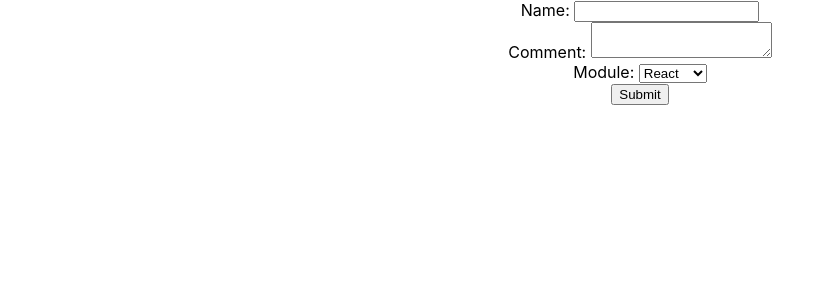
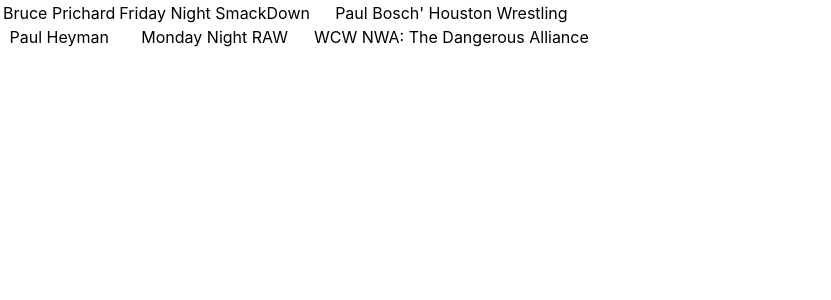
Before and after one commit to SiddAjriY2Jaccount/react-practice, a React (Create React App) app in the folder app/: page / in a window 1280 px wide. Shown: the top 300 px of the page, without its empty margins (0-831 px from the left). Built offline with nearby package versions, Linux system fonts and the light colour scheme.

Commit message:
react fragment experimenting

```diff
--- a/app/src/App.js
+++ b/app/src/App.js
@@ -16,12 +16,16 @@
 import './appStyles.css'
 import styles from './appStyles.module.css'
 import Form from './components/Form'
+import FragmentExample from './components/FragmentExample'
+import Table from './components/Table'
 
 function App() {
   return (
     <div className="App">
+      <Table />
+      {/*<FragmentExample />
       <Form />
-      {/* <h1 className="error">Error</h1>
+       <h1 className="error">Error</h1>
       <h1 className={styles.success}>Success</h1>
       <Inline />
       <Stylesheet primary={true} />
--- /dev/null
+++ b/app/src/components/FragmentExample.js
@@ -0,0 +1,12 @@
+import React from 'react'
+
+function FragmentExample() {
+    return (
+        <React.Fragment>
+            <h1>THIS IS USING FRAGMENTS</h1>
+            <p>To hold multiple enclosing tags without using the root div</p>
+        </React.Fragment>
+    )
+}
+
+export default FragmentExample
--- /dev/null
+++ b/app/src/components/Table.js
@@ -0,0 +1,16 @@
+import React from 'react'
+import TableCols from './TableCols'
+
+function Table() {
+    return (
+        <React.Fragment>
+            <table>
+                <tbody>
+                    <TableCols />
+                </tbody>
+            </table>
+        </React.Fragment>
+    )
+}
+
+export default Table
--- /dev/null
+++ b/app/src/components/TableCols.js
@@ -0,0 +1,46 @@
+import React from 'react'
+
+function TableCols() {
+    const names = [
+        {
+            id: 1,
+            name : "Bruce Prichard",
+            show : "Friday Night SmackDown",
+            debut : "Paul Bosch' Houston Wrestling"
+        },
+
+        {
+            id: 2,
+            name : "Paul Heyman",
+            show : "Monday Night RAW",
+            debut : "WCW NWA: The Dangerous Alliance"
+        }
+    ]
+
+    //const nameList = names.map(name => <Person key={name.id} person={name}></Person>)
+
+    return (
+        <React.Fragment>
+            {/* <td>Name</td>
+            <td>Sidd</td> */}
+            {
+                names.map(name => (
+                    <React.Fragment>
+                        <React.Fragment key={name.id}>
+
+                            <tr>
+                                <td>{name.name}</td>
+                                <td>{name.show}</td>
+                                <td>{name.debut}</td>
+                            </tr>
+
+                        </React.Fragment>
+                    </React.Fragment>
+
+                ))
+            }
+        </React.Fragment>
+    )
+}
+
+export default TableCols
```
